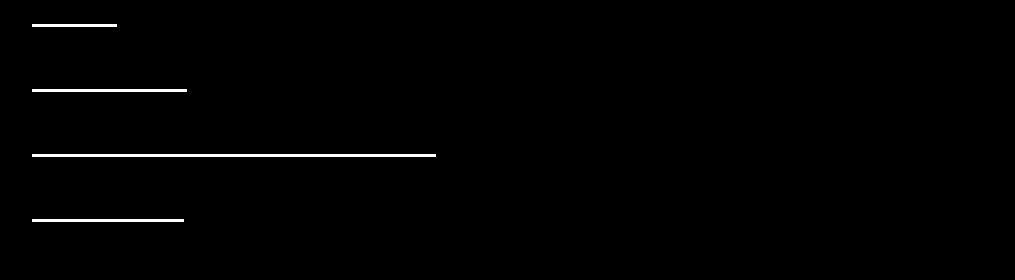
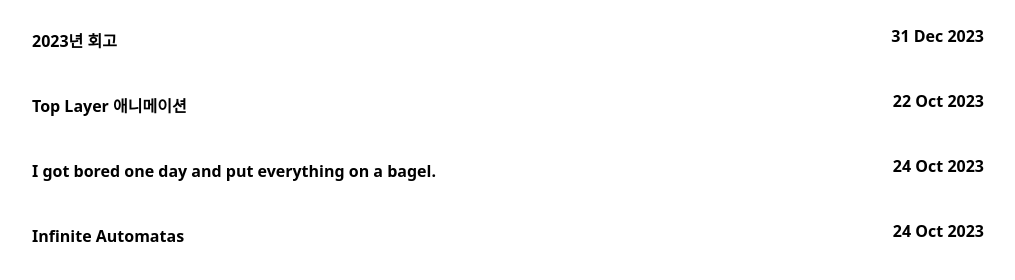
Before and after one commit to yongsk0066/yongsk0066.github.io, an Astro site: page / in a window 1280 px wide. Shown: the whole page, without its empty margins (132-1147 px from the left). Built offline with nearby package versions, Linux system fonts and the light colour scheme; Astro itself is replaced by a stand-in of ours; some packages are replaced by stand-ins of ours; a web font is replaced by a local one.

Commit message:
style: 시스템 모드 통일

```diff
--- a/src/styles/markdown/markdown.css
+++ b/src/styles/markdown/markdown.css
@@ -6,25 +6,28 @@
   --secondary-color-dark: #333333;
   --font-color-light: #000000;
   --font-color-dark: #ffffff;
+  --primary-color: var(--primary-color-light);
+  --secondary-color: var(--secondary-color-light);
+  --font-color: var(--font-color-light);
 }
 
 /* Dark Mode */
-@media (prefers-color-scheme: light) {
+/* @media (prefers-color-scheme: light) {
   :root {
       --primary-color: var(--primary-color-dark);
       --secondary-color: var(--secondary-color-dark);
       --font-color: var(--font-color-dark);
   }
-}
+} */
 
 /* Light Mode */
-@media (prefers-color-scheme: dark) {
+/* @media (prefers-color-scheme: dark) {
   :root {
       --primary-color: var(--primary-color-light);
       --secondary-color: var(--secondary-color-light);
       --font-color: var(--font-color-light);
   }
-}
+} */
 
 
 /* Basic Styles */
```
